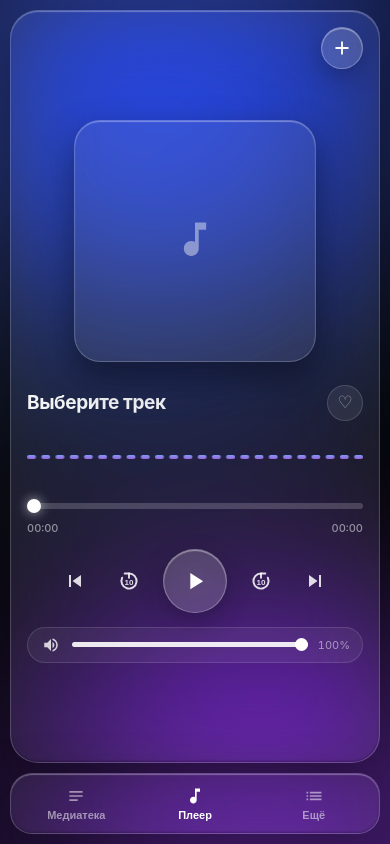
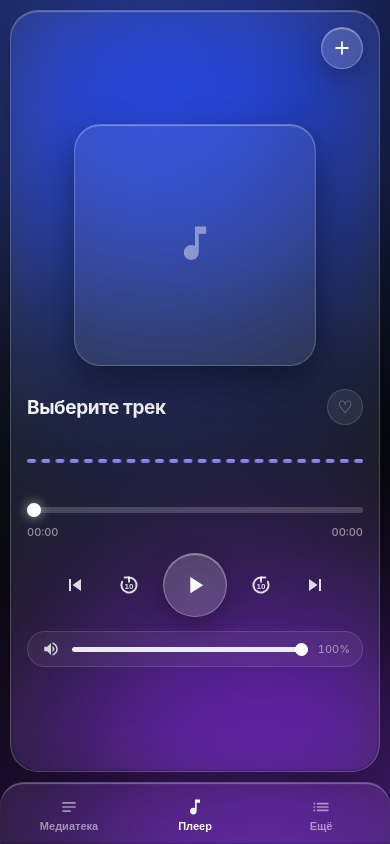
Before and after one commit to Spoky31/Sopy, a plain HTML site: page index.html in a window 390 px wide. Drawn offline with Linux system fonts and the light colour scheme.

Commit message:
Dock mobile nav bar flush to bottom on iOS

```diff
--- a/style.css
+++ b/style.css
@@ -880,7 +880,7 @@ body.is-playing .cover-box {
     display: flex;
     flex-direction: column;
     gap: 10px;
-    padding: calc(10px + env(safe-area-inset-top)) calc(10px + env(safe-area-inset-right)) calc(10px + env(safe-area-inset-bottom)) calc(10px + env(safe-area-inset-left));
+    padding: calc(10px + env(safe-area-inset-top)) calc(10px + env(safe-area-inset-right)) 0 calc(10px + env(safe-area-inset-left));
   }
 
   .app-layout {
@@ -950,13 +950,17 @@ body.is-playing .cover-box {
     cursor: pointer;
   }
 
-  /* Нижняя навигация */
+  /* Нижняя навигация — плотно к нижнему краю экрана */
   .mobile-nav {
     display: flex;
     justify-content: space-around;
     align-items: center;
-    padding: 8px 6px;
-    border-radius: 22px;
+    margin: 0 calc(-10px - env(safe-area-inset-right)) 0 calc(-10px - env(safe-area-inset-left));
+    padding: 10px 6px calc(8px + env(safe-area-inset-bottom));
+    border-radius: 24px 24px 0 0;
+    border-bottom: none;
+    border-left: none;
+    border-right: none;
     flex-shrink: 0;
   }
 
@@ -1031,6 +1035,6 @@ body.is-playing .cover-box {
   }
 
   .mobile-nav {
-    padding: 5px 6px;
+    padding: 6px 6px calc(6px + env(safe-area-inset-bottom));
   }
 }
```
